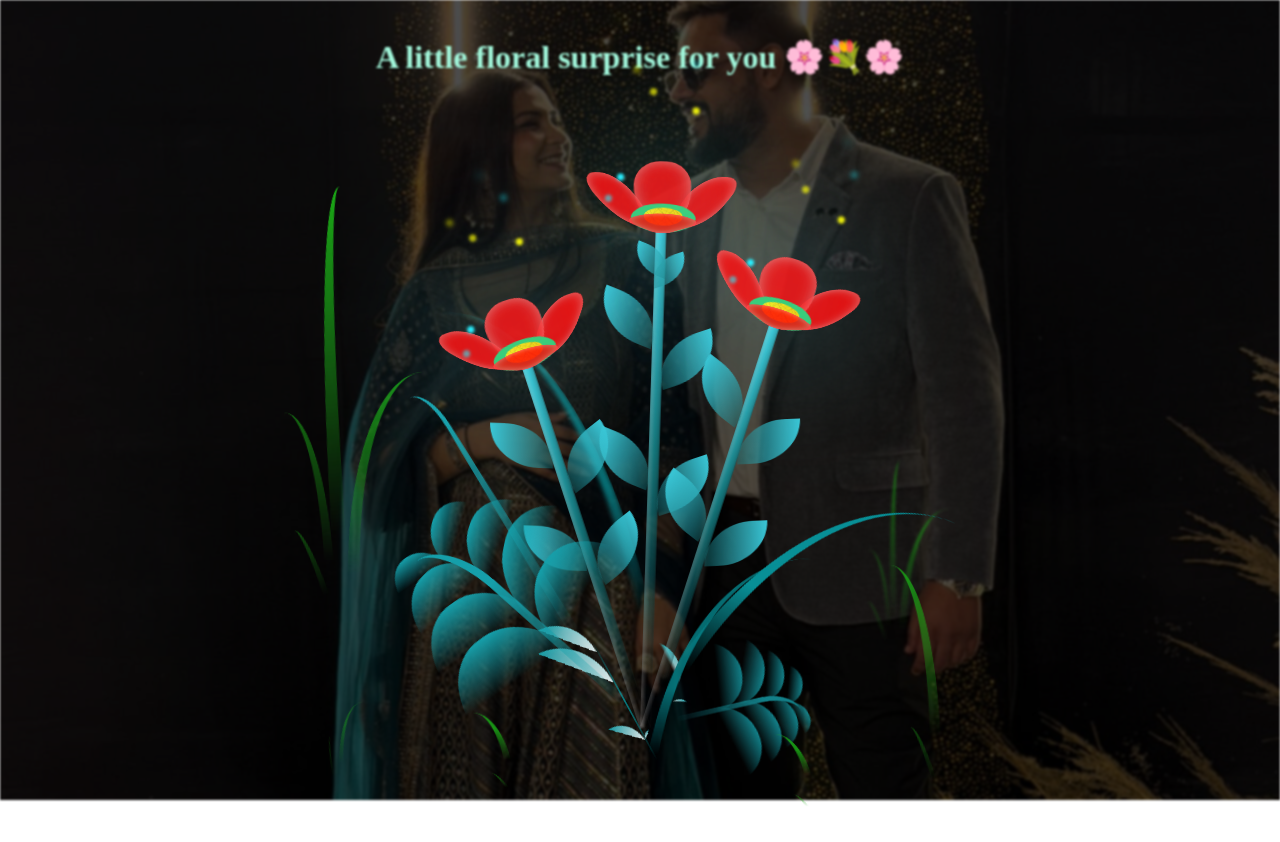
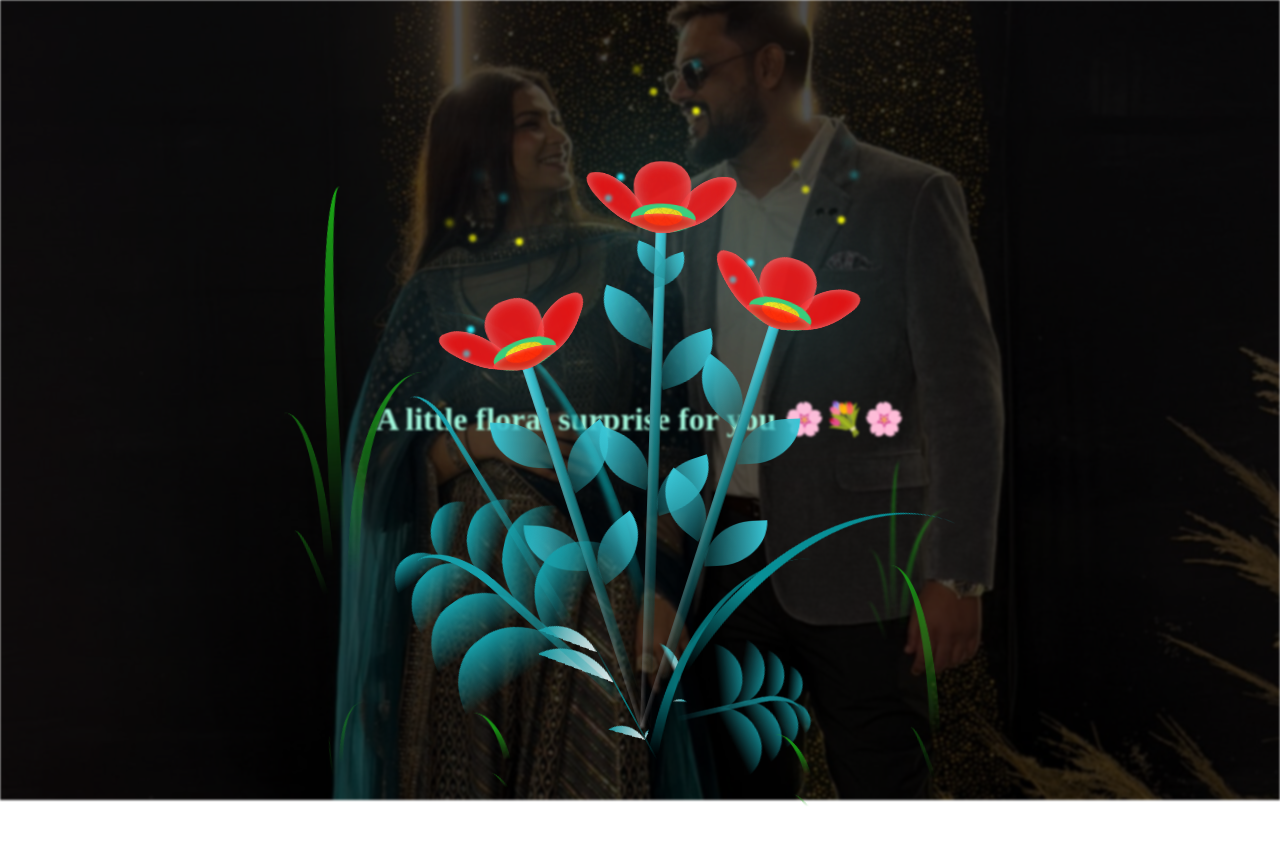
Before and after one commit to abhinavkansal86/for_my_love, a plain HTML site: page index1.html in a window 1280 px wide. Drawn offline with Linux system fonts and the light colour scheme.

Commit message:
Update style1.css

```diff
--- a/style1.css
+++ b/style1.css
@@ -22,18 +22,25 @@ body {
 
 .night {
   position: fixed;
-  left: 50%;
+  left: 0;           /* Set to 0 to cover full width */
   top: 0;
-  transform: translateX(-50%);
-  width: 100%;
-  height: 100%;
+  width: 100vw;      /* Use viewport width */
+  height: 100vh;     /* Use viewport height */
   filter: blur(0.1vmin);
+
+  /* Background styling */
   background:
-        linear-gradient(rgba(0, 0, 0, 0.7), rgba(0, 0, 0, 0.7)), /* Darker overlay */
-        url('image.jpeg'); /* Background image */
-  background-size: cover; /* Cover the entire page */
-  background-position: center; /* Center the image */
-  background-repeat: no-repeat; /* Prevent tiling */}
+        linear-gradient(rgba(0, 0, 0, 0.7), rgba(0, 0, 0, 0.7)),
+        url('image.jpeg');
+  background-size: cover;
+  background-position: center;
+  background-repeat: no-repeat;
+
+  /* THE CENTERING MAGIC: Add these 3 lines */
+  display: flex;
+  justify-content: center; /* Centers horizontally */
+  align-items: center;     /* Centers vertically */
+}
 
 .flowers {
   position: relative;
```
